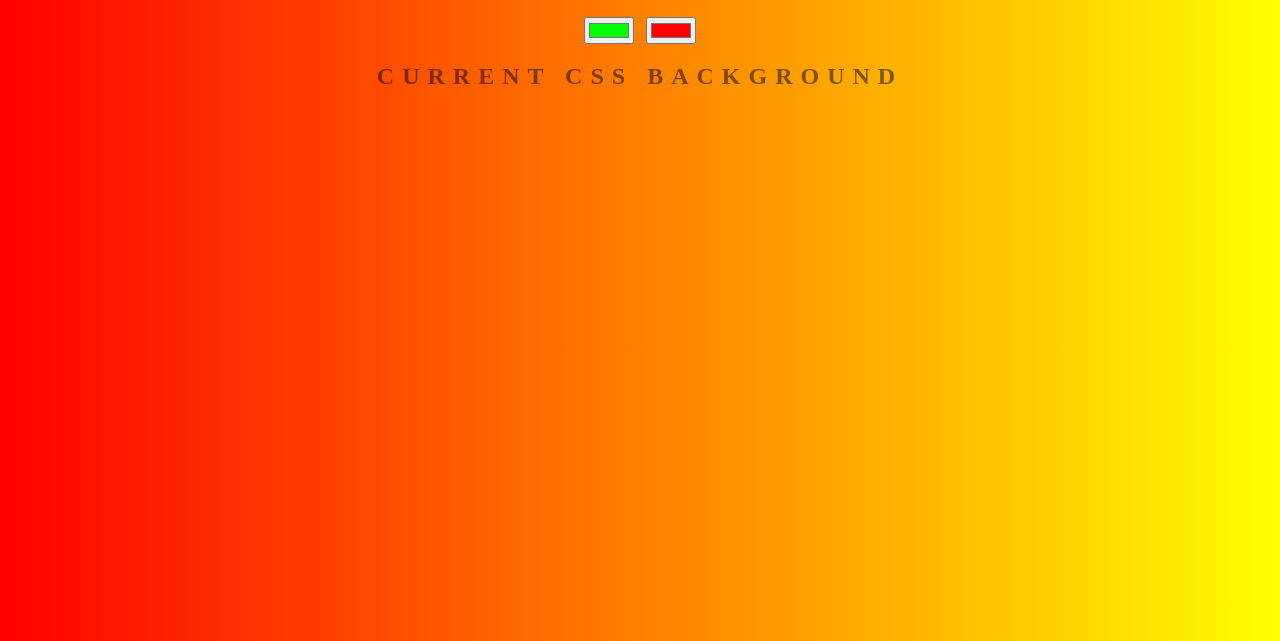
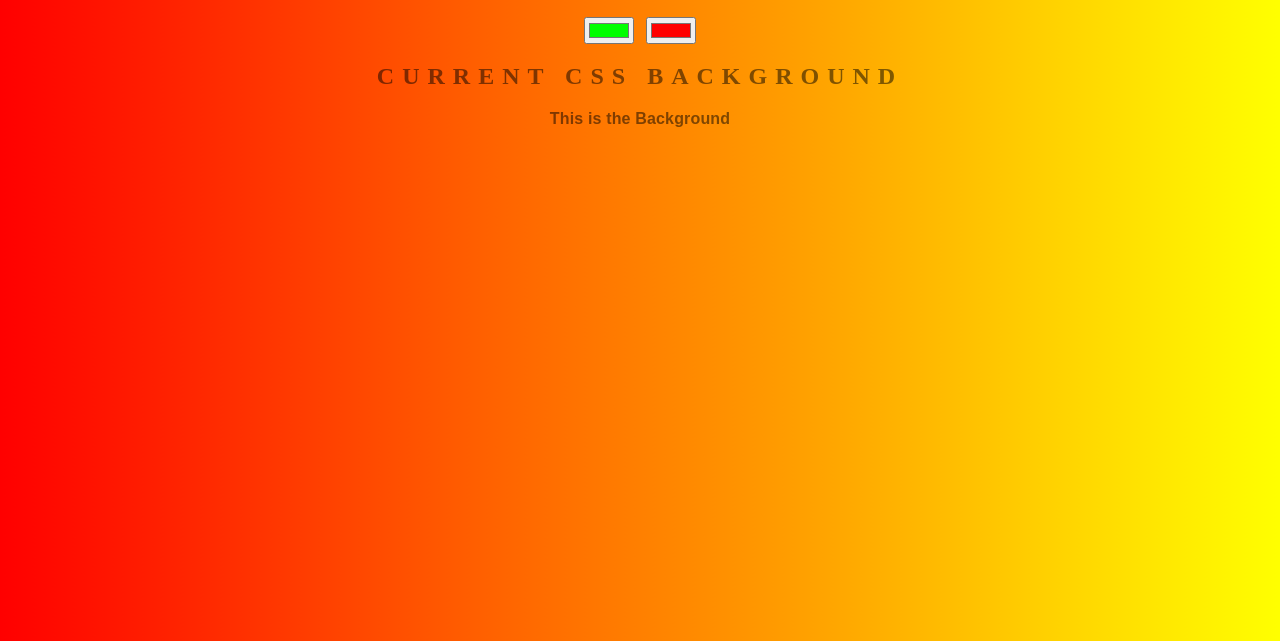
Before and after one commit to lhzakaria/backgroundgradient, a plain HTML site: page index.html in a window 1280 px wide. Shown: the part 159-800 px from the top of the page. Drawn offline with Linux system fonts and the light colour scheme.

Commit message:
h3 titre modifié

```diff
--- a/index.html
+++ b/index.html
@@ -11,7 +11,7 @@
     <input class="color1" type="color" name="color1" value="#00ff00">
     <input class="color2" type="color" name="color2" value="#ff0000">
     <h2>Current CSS Background</h2>
-    <h3></h3>
+    <h3>This is the Background</h3>
     <script type="text/javascript" src="script.js"></script>
 </body>
 </html>
```
